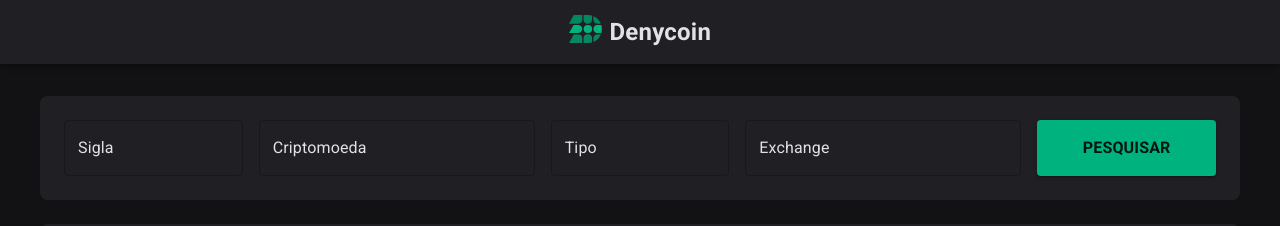
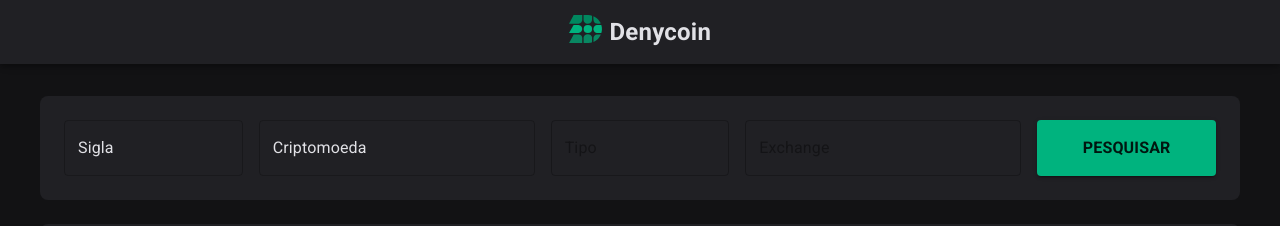
Before and after one commit to DenysRogeres/Denycoin, a React (Vite) app: page / in a window 1280 px wide. Shown: the top 226 px of the page. Built offline with nearby package versions, Linux system fonts and the light colour scheme.

Commit message:
adicionando lógica para css da variação

```diff
--- a/src/components/TableGrid.jsx
+++ b/src/components/TableGrid.jsx
@@ -1,4 +1,5 @@
 import * as React from 'react';
+import { createTheme } from "@mui/material/styles";
 import { Button,
         Table,
         TableBody,
@@ -6,6 +7,7 @@ import { Button,
         TableContainer,
         TableHead,
         TableRow,
+        Typography,
         Link
       } from '@mui/material';
 
@@ -32,7 +34,17 @@ export function TableGrid({lista}) {
               </TableCell>
               <TableCell align="center">{data.nome}</TableCell>
               <TableCell align="center">${data.preco}</TableCell>
-              <TableCell align="center">{data.variacao}%</TableCell>
+              <TableCell align="center">
+                <Typography
+                    sx={{
+                        fontWeight: '500',
+                        color: `${data.variacao.includes('-') ?
+                                   'span.negativo':
+                                   'span.positivo'}`
+                        }}>
+                  {data.variacao}%
+                </Typography>
+              </TableCell>
               <TableCell align="center">${data.capitalizacao}M</TableCell>
               <TableCell align="center">{data.tipo}</TableCell>
               <TableCell align="center">
--- a/src/pages/Home.jsx
+++ b/src/pages/Home.jsx
@@ -33,10 +33,10 @@ export function Home() {
                         <TextField fullWidth label="Criptomoeda" variant="outlined"/>
                     </Grid>
                     <Grid item lg={2}>
-                        <TextField fullWidth label="Tipo" variant="outlined"/>
+                        <TextField disabled fullWidth label="Tipo" variant="outlined"/>
                     </Grid>
                     <Grid item lg={3}>
-                        <TextField fullWidth label="Exchange" variant="outlined"/>
+                        <TextField disabled fullWidth label="Exchange" variant="outlined"/>
                     </Grid>
                     <Grid item lg={2}>
                         <Button onClick={pesquisarCriptos}
--- a/src/theme.jsx
+++ b/src/theme.jsx
@@ -24,6 +24,10 @@ export const theme = createTheme({
       text: {
         primary: '#e1e1e6',
         secondary: '#fffff'
+      },
+      span: {
+        positivo: '#0ECB81',
+        negativo: '#F6465D'
       }
     }
   });
```
